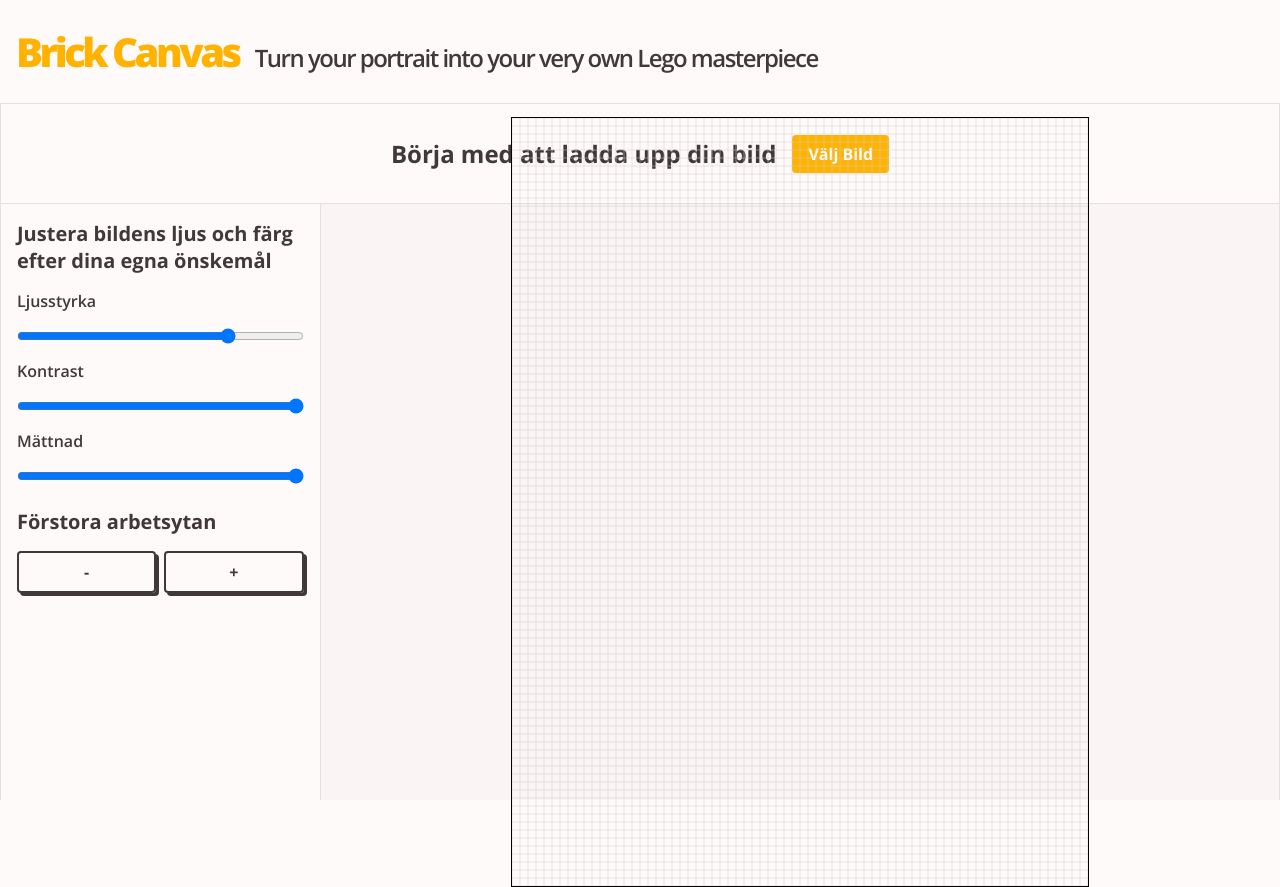
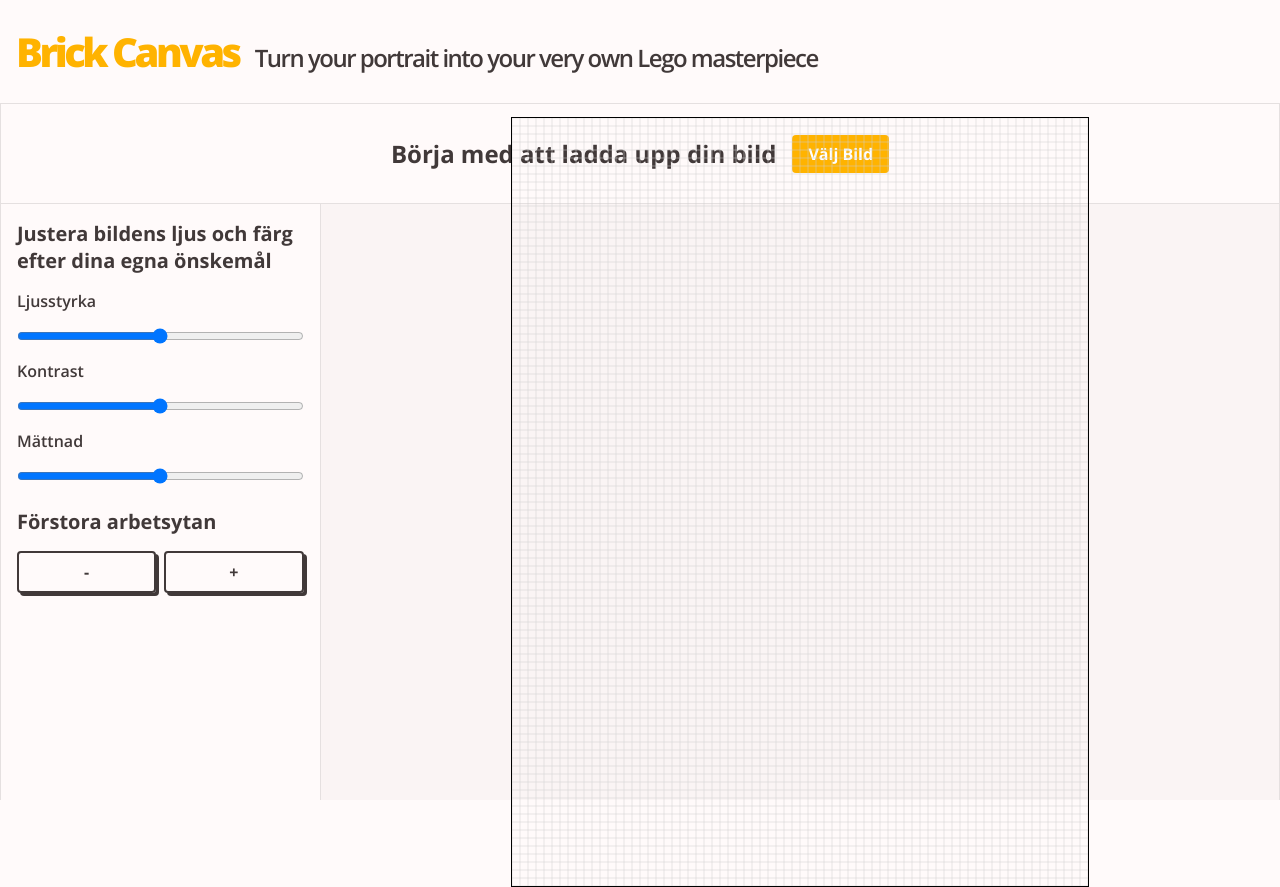
Before and after one commit to Wztrbrg/brick-canvas, a React (Create React App) app: page / in a window 1280 px wide. Built offline with nearby package versions, Linux system fonts and the light colour scheme.

Commit message:
slider value changes

```diff
--- a/src/components/AdjustmentSliders.jsx
+++ b/src/components/AdjustmentSliders.jsx
@@ -5,6 +5,9 @@ function AdjustmentSliders({
   setBrightness,
   setContrast,
   setSaturation,
+  brightness,
+  contrast,
+  saturation,
 }) {
 
   // Function to handle brightness slider change
@@ -37,6 +40,7 @@ function AdjustmentSliders({
           id="brightness"
           min="-100"
           max="100"
+          value={brightness}
           onChange={handleBrightnessChange}
         />
 
@@ -47,6 +51,7 @@ function AdjustmentSliders({
           min="0"
           max="2"
           step="0.1"
+          value={contrast}
           onChange={handleContrastChange}
         />
 
@@ -57,6 +62,7 @@ function AdjustmentSliders({
           min="0"
           max="2"
           step="0.1"
+          value={saturation}
           onChange={handleSaturationChange}
         />
       </div>
```
